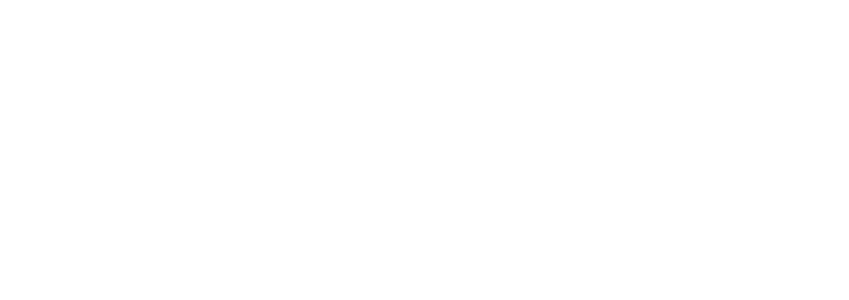
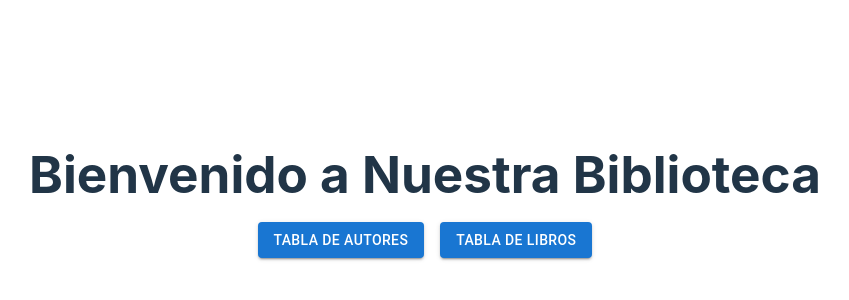
Before and after one commit to ICESI-PI1/taller-4-react-juanf-juank-jesus, a React (Vite) app in the folder React/: page /MenuPage in a window 1280 px wide. Before the commit this address had no page. Shown: the part 198-498 px from the top of the page, without its empty margins (215-1064 px from the left). Built offline with nearby package versions, Linux system fonts and the light colour scheme.

Commit message:
Fix the styles

```diff
--- a/React/src/components/common/BasicButtons.jsx
+++ b/React/src/components/common/BasicButtons.jsx
@@ -6,10 +6,10 @@ export default function BasicButtons({ onBooksClick, onAuthorsClick }) {
   return (
     <Stack spacing={2} direction="row">
       <Button variant="contained" onClick={onBooksClick}>
-        Tabla de Libros
+        Tabla de Autores
       </Button>
       <Button variant="contained" onClick={onAuthorsClick}>
-        Tabla de Autores
+        Tabla de Libros
       </Button>
     </Stack>
   );
--- a/React/src/pages/MenuPage.jsx
+++ b/React/src/pages/MenuPage.jsx
@@ -1,10 +1,11 @@
 import React from 'react';
 import Button from '../components/common/BasicButtons'; // Asegúrate de que la ruta sea correcta según la estructura de tu proyecto
+import '../styles/MenuPage.css'; // Importando la hoja de estilos
 
 const MenuPage = () => {
   // ...
   return (
-    <div>
+    <div className="container"> {/* Aplicando la clase container */}
       <h1>Bienvenido a Nuestra Biblioteca</h1>
       <Button /> {/* Usando el componente Button */}
       {/* Más contenido o componentes según sea necesario */}
--- a/React/src/routes/index.jsx
+++ b/React/src/routes/index.jsx
@@ -1,17 +1,17 @@
-import {Route, Routes, BrowserRouter  } from  'react-router-dom';
+import { Route, Routes, BrowserRouter } from 'react-router-dom';
 
-import BookList from '../pages/BookList'
+import BookList from '../pages/BookList';
 import Login from '../pages/Login';
+import MenuPage from '../pages/MenuPage'; // Asegúrate de importar MenuPage
 
-const  Router = () => (
+const Router = () => (
     <BrowserRouter>
         <Routes>
-            <Route path="/books" element={<BookList />}/>
-        </Routes>
-        <Routes>
-            <Route path="/auth" element={<Login />}/>
+            <Route path="/books" element={<BookList />} />
+            <Route path="/auth" element={<Login />} />
+            <Route path="/MenuPage" element={<MenuPage />} />
         </Routes>
     </BrowserRouter>
-)
+);
 
-export default Router
+export default Router;
--- /dev/null
+++ b/React/src/styles/MenuPage.css
@@ -0,0 +1,19 @@
+/* Reseteo de margen y relleno para todos los elementos */
+* {
+    margin: 0;
+    padding: 0;
+    box-sizing: border-box;
+}
+
+.container {
+    display: flex;
+    justify-content: center;
+    align-items: center;
+    height: 100vh;
+    flex-direction: column;
+    width: 100vw;  /* Asegurarse de que el contenedor ocupe todo el ancho de la ventana */
+}
+
+h1 {
+    margin-bottom: 20px;
+}
```
